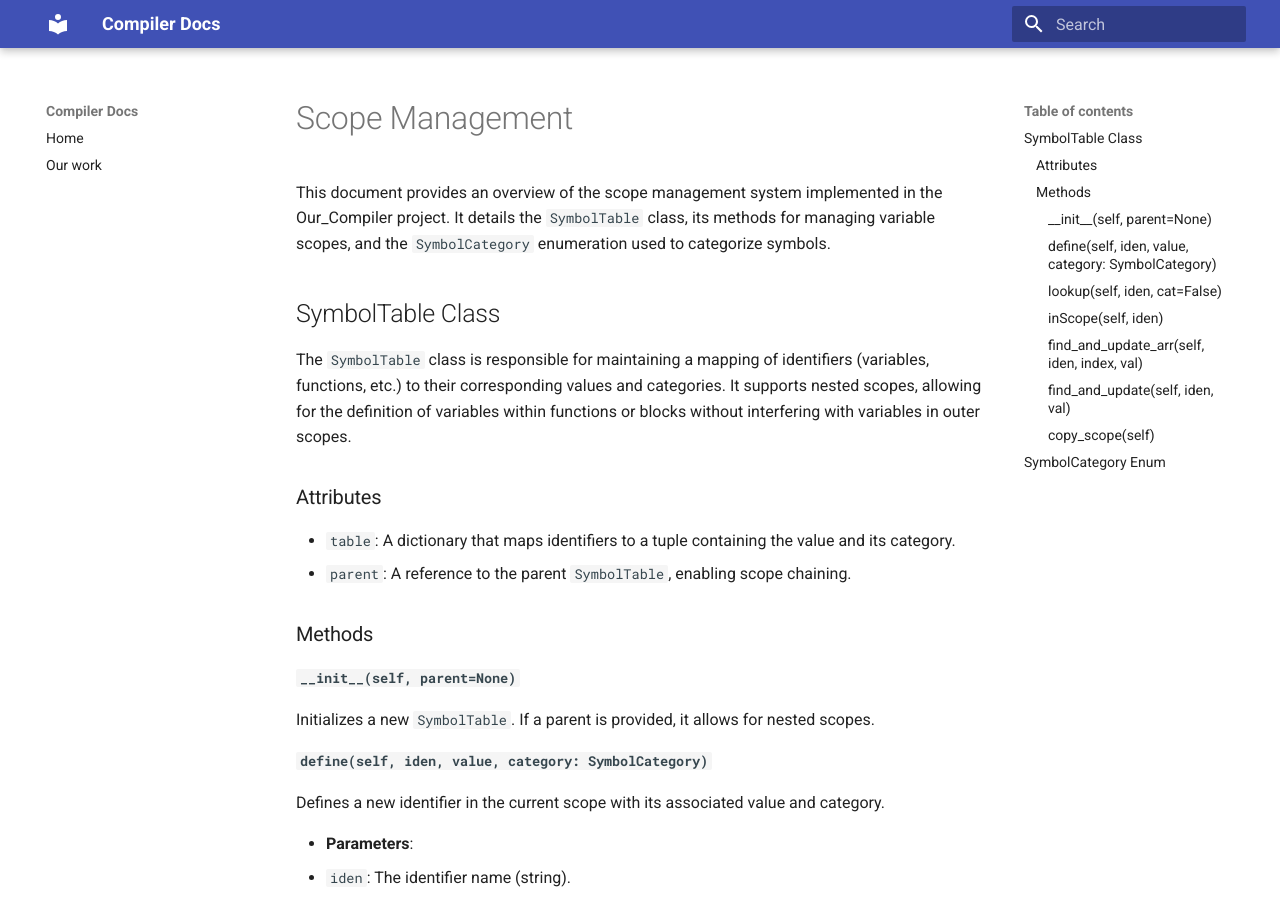
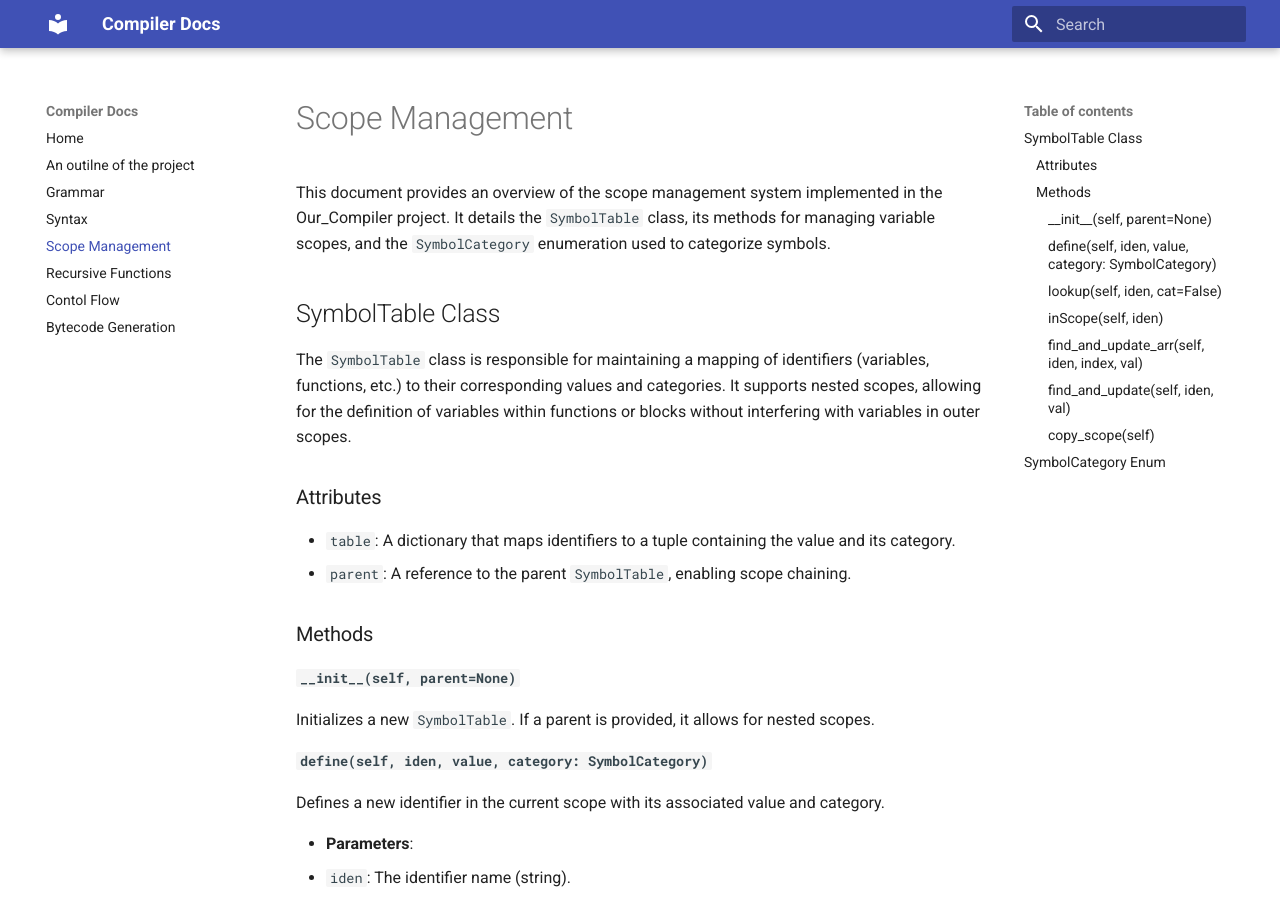
Before and after one commit to lucifer-reborn473/NEXUS, an MkDocs documentation site: the page built from docs/scope_management.md, in a window 1280 px wide and 900 px high. Built offline with MkDocs 1.6.1 and Material for MkDocs 9.7.7, drawn with Linux system fonts in a browser that asks for light colours.

Commit message:
Update mkdocs.yml

```diff
--- a/mkdocs.yml
+++ b/mkdocs.yml
@@ -3,4 +3,10 @@ theme:
   name: material
 nav:
   - Home: index.md
-  - Our work: all-in-one.md
+  - An outilne of the project: all-in-one.md
+  - Grammar: grammar.md
+  - Syntax: syntax.md
+  - Scope Management: scope_management.md
+  - Recursive Functions: recursive_functions.md
+  - Contol Flow: control_flow.md
+  - Bytecode Generation: bytecode_generation.md
```
